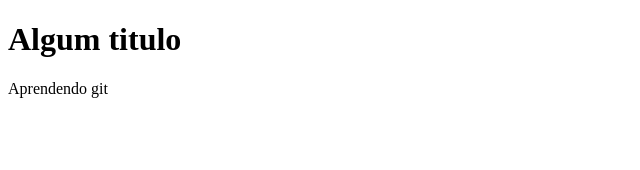
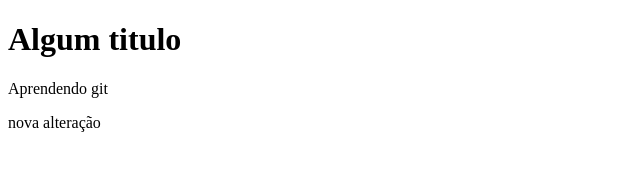
Before and after one commit to JuraciMaia/Novo_curso, a plain HTML site: page index.html in a window 1280 px wide. Shown: the whole page, without its empty margins (0-640 px from the left). Drawn offline with Linux system fonts and the light colour scheme.

Commit message:
novo acréssimo

```diff
--- a/index.html
+++ b/index.html
@@ -9,6 +9,7 @@
 
 <h1>Algum titulo</h1>
 <p>Aprendendo git</p>
+<p>nova alteração</p>
 
 </body>
 </html>
```
